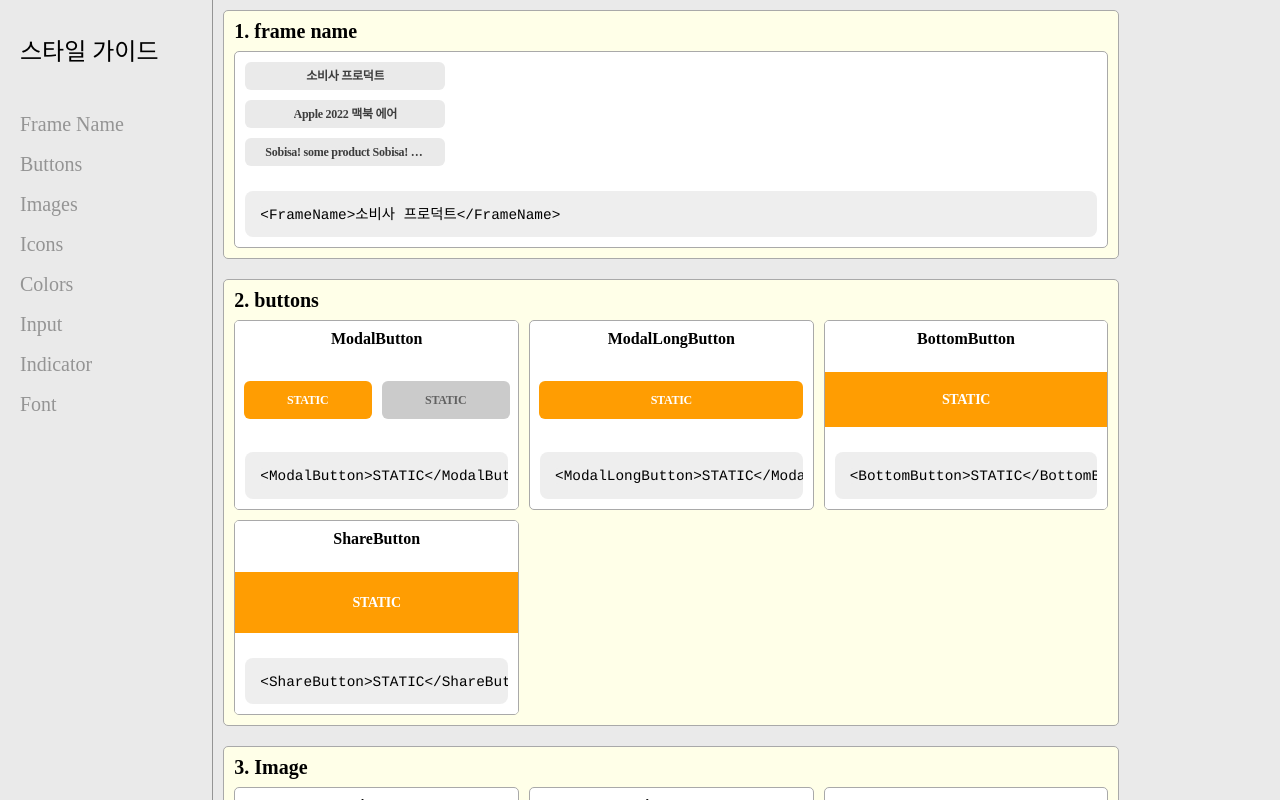
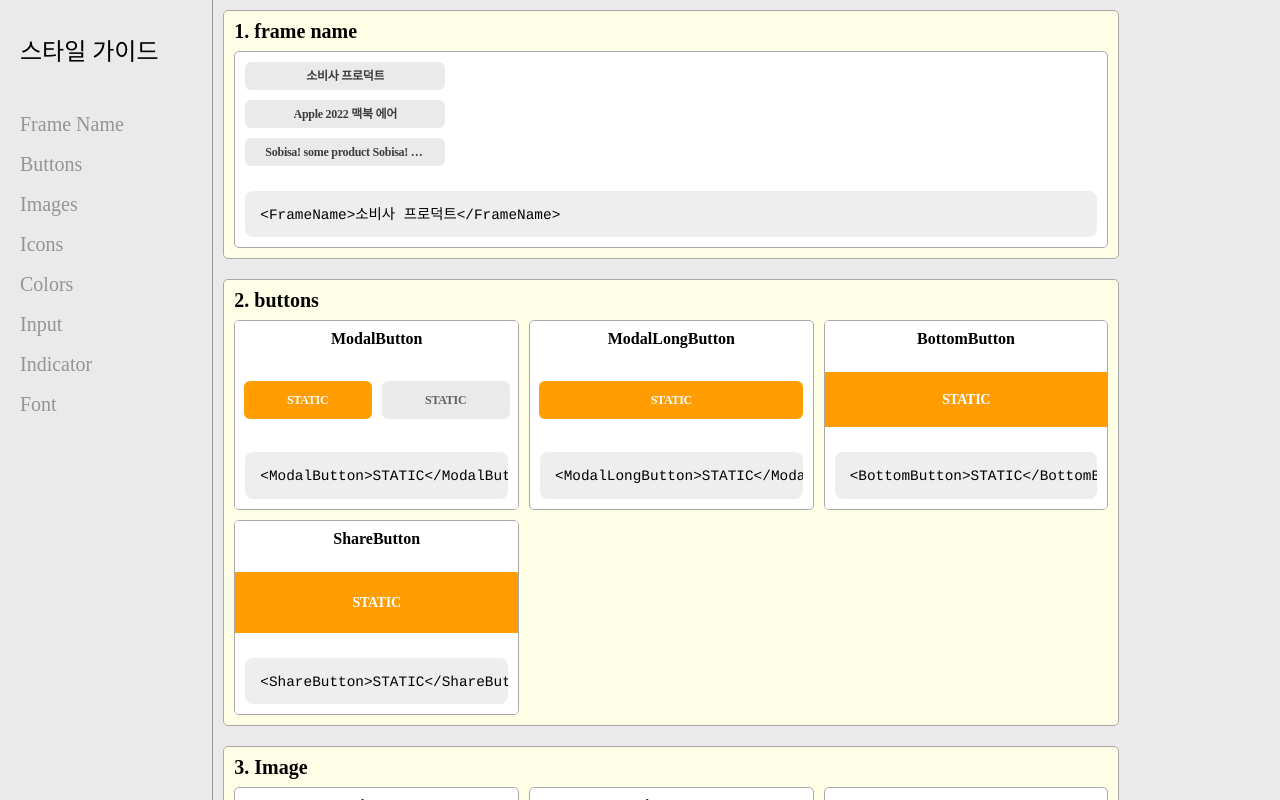
Before and after one commit to SobiSa-Expense-Hunter/SobiSa, a Next.js app: page /design in a window 1280 px wide. Shown: the top 800 px of the page. Built offline with nearby package versions, Linux system fonts and the light colour scheme; no server answers; a web font is replaced by a local one.

Commit message:
[#125] style: ModalSubButton background color 수정

```diff
--- a/src/components/common/buttons.ts
+++ b/src/components/common/buttons.ts
@@ -49,7 +49,7 @@ export const ModalButton = styled(Button)`
 export const ModalSubButton = styled(Button)`
   width: 128px;
   height: 38px;
-  background: ${props => props.theme.colors.gray[2]};
+  background: ${props => props.theme.colors.gray[1]};
   color: ${props => props.theme.colors.gray[4]};
 `;
 
```
